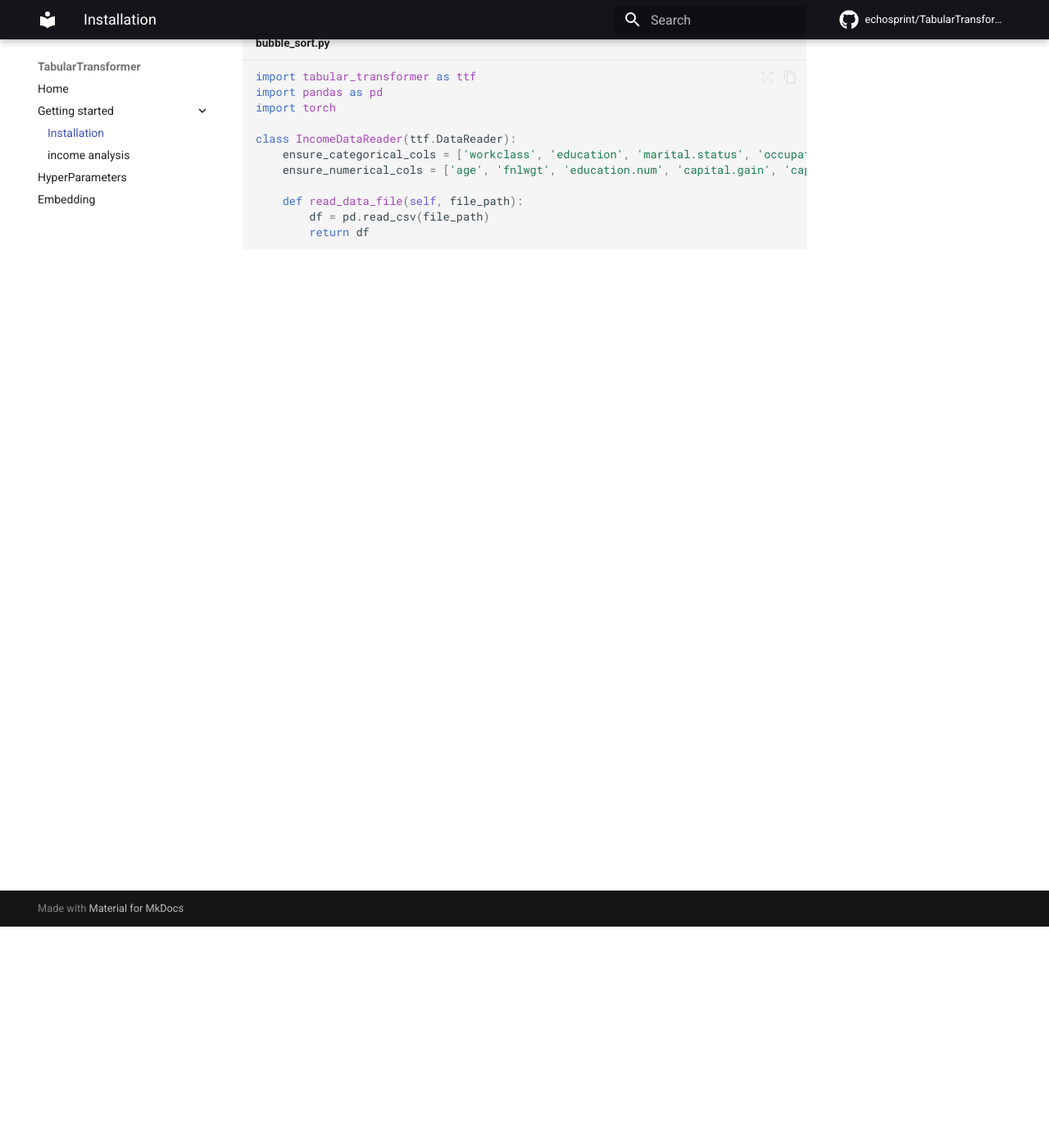
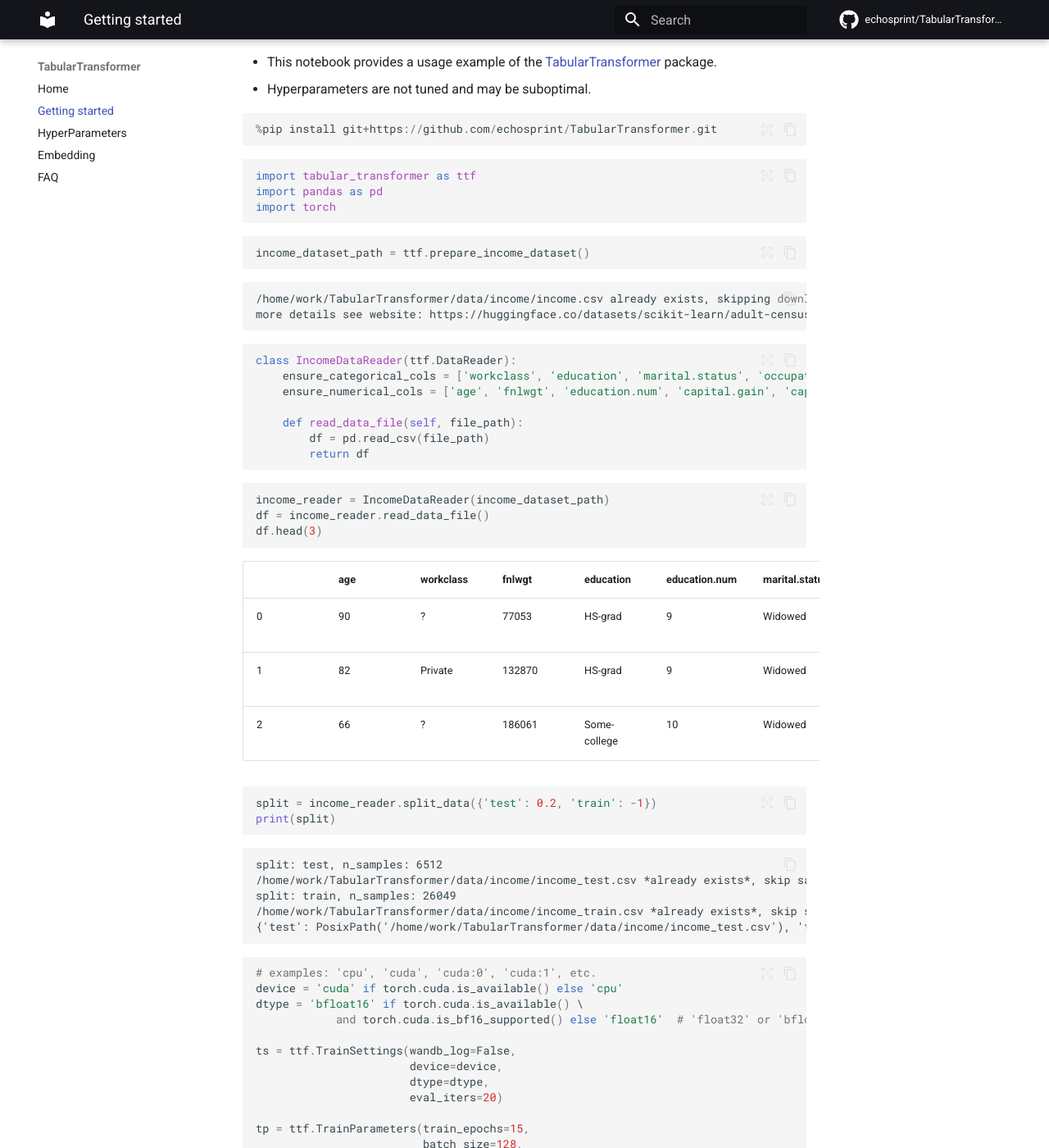
Before and after one commit to echosprint/TabularTransformer, an MkDocs documentation site: the page built from docs/getting-started.md, in a window 1280 px wide and 1400 px high, scrolled down 270 px. Shown: the whole window at 82% size. Built offline with MkDocs 1.6.1 and Material for MkDocs 9.7.7, drawn with Linux system fonts in a browser that asks for light colours; nearby versions of some CDN libraries; library files that are not in the unit come from our copies; comment, search, counter and statistics services are not loaded; some of the changed text lies outside the part shown.

Commit message:
getting stated

````diff
--- a/docs/getting-started.md
+++ b/docs/getting-started.md
@@ -1,12 +1,46 @@
 # get start
-hello
 
-# Python init
 
-```py title="bubble_sort.py"
+<a target="_blank" href="https://colab.research.google.com/github/echosprint/TabularTransformer/blob/main/income_analysis.ipynb">
+  <img src="https://colab.research.google.com/assets/colab-badge.svg" alt="Open In Colab"/>
+</a>
+
+---
+
+
+**for more details about the [TabularTransformer](https://github.com/echosprint/TabularTransformer) model**,
+ckeck the online **[Documents](https://echosprint.github.io/TabularTransformer/)**
+
+---
+
+- This notebook provides a usage example of the
+  [TabularTransformer](https://github.com/echosprint/TabularTransformer)
+  package.
+- Hyperparameters are not tuned and may be suboptimal.
+
+
+```python
+%pip install git+https://github.com/echosprint/TabularTransformer.git
+```
+
+
+```python
 import tabular_transformer as ttf
 import pandas as pd
 import torch
+```
+
+
+```python
+income_dataset_path = ttf.prepare_income_dataset()
+```
+
+    /home/work/TabularTransformer/data/income/income.csv already exists, skipping download.
+    more details see website: https://huggingface.co/datasets/scikit-learn/adult-census-income
+
+
+
+```python
 
 class IncomeDataReader(ttf.DataReader):
     ensure_categorical_cols = ['workclass', 'education', 'marital.status', 'occupation', 'relationship', 'race', 'sex', 'native.country', 'income']
@@ -16,3 +50,89 @@ class IncomeDataReader(ttf.DataReader):
         df = pd.read_csv(file_path)
         return df
 ```
+
+
+```python
+income_reader = IncomeDataReader(income_dataset_path)
+df = income_reader.read_data_file()
+df.head(3)
+```
+
+
+
+
+|    | age | workclass | fnlwgt | education   | education.num | marital.status | occupation      | relationship   | race  | sex    | capital.gain | capital.loss | hours.per.week | native.country | income |
+|----|-----|-----------|--------|-------------|---------------|----------------|-----------------|----------------|-------|--------|--------------|--------------|----------------|----------------|--------|
+| 0  | 90  | ?         | 77053  | HS-grad     | 9             | Widowed        | ?               | Not-in-family  | White | Female | 0            | 4356         | 40             | United-States  | <=50K  |
+| 1  | 82  | Private   | 132870 | HS-grad     | 9             | Widowed        | Exec-managerial | Not-in-family  | White | Female | 0            | 4356         | 18             | United-States  | <=50K  |
+| 2  | 66  | ?         | 186061 | Some-college| 10            | Widowed        | ?               | Unmarried      | Black | Female | 0            | 4356         | 40             | United-States  | <=50K  |
+
+
+```python
+split = income_reader.split_data({'test': 0.2, 'train': -1})
+print(split)
+```
+
+    split: test, n_samples: 6512
+    /home/work/TabularTransformer/data/income/income_test.csv *already exists*, skip save split `test`
+    split: train, n_samples: 26049
+    /home/work/TabularTransformer/data/income/income_train.csv *already exists*, skip save split `train`
+    {'test': PosixPath('/home/work/TabularTransformer/data/income/income_test.csv'), 'train': PosixPath('/home/work/TabularTransformer/data/income/income_train.csv')}
+
+
+
+```python
+# examples: 'cpu', 'cuda', 'cuda:0', 'cuda:1', etc.
+device = 'cuda' if torch.cuda.is_available() else 'cpu'
+dtype = 'bfloat16' if torch.cuda.is_available() \
+            and torch.cuda.is_bf16_supported() else 'float16'  # 'float32' or 'bfloat16' or 'float16'
+
+ts = ttf.TrainSettings(wandb_log=False,
+                       device=device,
+                       dtype=dtype,
+                       eval_iters=20)
+
+tp = ttf.TrainParameters(train_epochs=15,
+                         batch_size=128,
+                         eval_interval=100,
+                         warmup_iters=100,
+                         validate_split=0.2)
+
+hp = ttf.HyperParameters(dim=64,
+                         n_layers=6)
+
+trainer = ttf.Trainer(hp=hp, ts=ts)
+trainer.train(data_reader=IncomeDataReader(split['train']), tp=tp, resume=False)
+
+```
+
+    load dataset from file: /home/work/TabularTransformer/data/income/income_train.csv
+    num parameter tensors: 62, with 356,464 parameters
+    Transformer num decayed parameter tensors: 43, with 323,648 parameters
+    Transformer num non-decayed parameter tensors: 13, with 832 parameters
+    Output num decayed parameter tensors: 5, with 31,872 parameters
+    Output num non-decayed parameter tensors: 1, with 112 parameters
+    using fused AdamW: True
+    step 0: train loss 0.6931, val loss 0.6931
+    0 | loss 0.6932 | lr 0.000000e+00 | 364.76ms | mfu -100.00%
+    1 | loss 0.6930 | lr 5.000000e-06 | 15.06ms | mfu -100.00%
+    2 | loss 0.6931 | lr 1.000000e-05 | 15.08ms | mfu -100.00%
+    3 | loss 0.6930 | lr 1.500000e-05 | 13.94ms | mfu -100.00%
+    ...
+    2426 | loss 0.2679 | lr 3.635941e-09 | 13.20ms | mfu  0.09%
+    2427 | loss 0.2499 | lr 2.045219e-09 | 13.29ms | mfu  0.09%
+    2428 | loss 0.2828 | lr 9.089869e-10 | 13.27ms | mfu  0.09%
+    2429 | loss 0.2366 | lr 2.272468e-10 | 13.72ms | mfu  0.09%
+
+
+
+```python
+predictor = ttf.Predictor(checkpoint='out/ckpt.pt')
+predictor.predict(data_reader=IncomeDataReader(split['test']),
+                  save_as="prediction_output.csv")
+```
+
+    binary cross entropy loss: 0.2770
+    auc score: 0.9298
+    samples: 6512, accuracy: 0.87
+    save prediction output to file: out/prediction_output.csv
--- a/mkdocs.yml
+++ b/mkdocs.yml
@@ -19,11 +19,10 @@ theme:
 # Page tree
 nav:
   - Home: index.md
-  - Getting started:
-    - Installation: getting-started.md
-    - income analysis: income_analysis.md
+  - Getting started: getting-started.md
   - HyperParameters: hyperparameters.md
   - Embedding: embedding.md
+  - FAQ: faq.md
 
 # [Extensions]
 plugins:
````
Also changed, not shown: docs/faq.md (added, +1 -0 lines), docs/income_analysis.md (+0 -6 lines).
